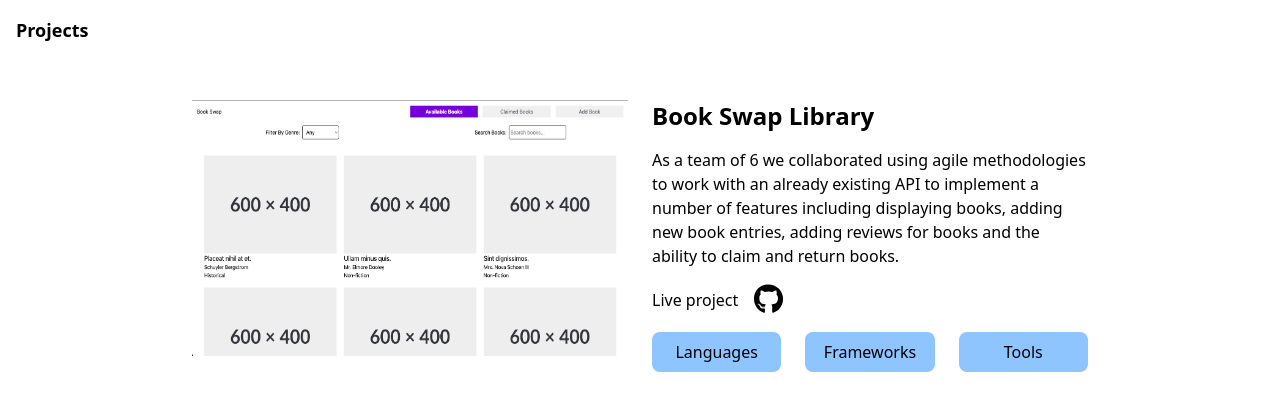
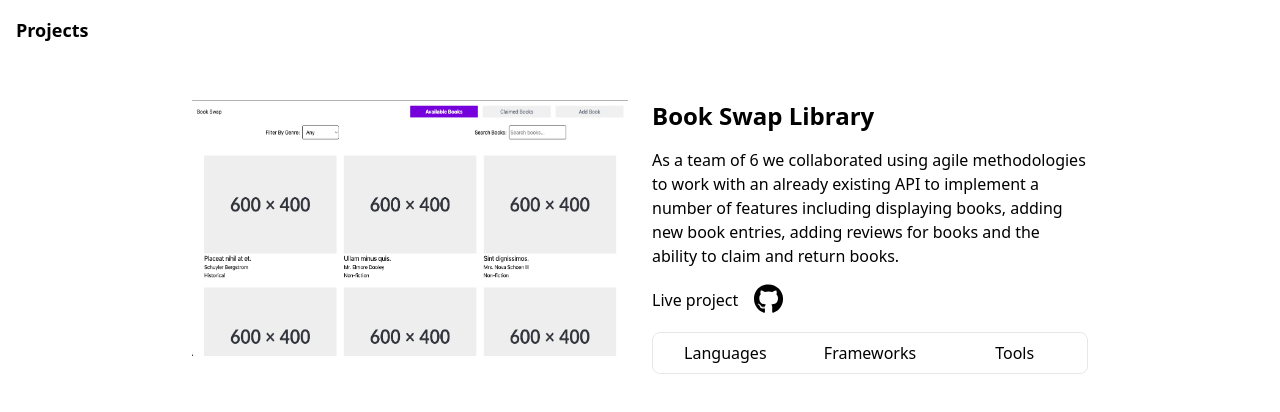
Before and after one commit to jlesliegit/react-portfolio, a React (Vite) app: page /projects/1 in a window 1280 px wide. Shown: the top 412 px of the page. Built offline with nearby package versions, Linux system fonts and the light colour scheme.

Commit message:
Added active styling on technology tabs

```diff
--- a/src/atoms/DisplaySingleProject.jsx
+++ b/src/atoms/DisplaySingleProject.jsx
@@ -29,7 +29,7 @@ export default function DisplaySingleProject(){
     return (
         <>
             <Nav link="/projects/" destination="Projects" />
-            <div className="grid grid-cols-1 gap-6 mt-10 md:grid-cols-2 px-5 md:px-12 lg:px-48">
+            <div className="grid md:grid-cols-2 gap-6 mt-10 px-5 md:px-12 lg:px-48">
                 <div>
                     {project.image && (
                         <img
--- a/src/atoms/TechnologyGrid.jsx
+++ b/src/atoms/TechnologyGrid.jsx
@@ -9,7 +9,7 @@ export default function TechnologyGrid() {
     const [showLanguages, setShowLanguages] = useState(false);
     const [showFrameworks, setShowFrameworks] = useState(false);
     const [showTools, setShowTools] = useState(false);
-    const [isActive, setIsActive] = useState(false);
+    const [activeTab, setActiveTab] = useState(null);
     const { id } = useParams();
 
     useEffect(() => {
@@ -26,19 +26,21 @@ export default function TechnologyGrid() {
     }, [id]);
 
     function handleLanguageChange(){
+        setActiveTab(activeTab === "languages" ? null : "languages");
         setShowLanguages(!showLanguages);
         setShowFrameworks(false);
         setShowTools(false);
-        setIsActive(!isActive);
     }
 
     function handleFrameworkChange(){
+        setActiveTab(activeTab === "frameworks" ? null : "frameworks");
         setShowFrameworks(!showFrameworks);
         setShowTools(false);
         setShowLanguages(false);
     }
 
     function handleToolsChange(){
+        setActiveTab(activeTab === "tools" ? null : "tools");
         setShowTools(!showTools);
         setShowFrameworks(false);
         setShowLanguages(false);
@@ -46,16 +48,25 @@ export default function TechnologyGrid() {
 
     return(
         <div>
-        <div className={'grid grid-cols-3 gap-6 max-md:flex max-md:flex-col mb-4'}>
-            <div className={'flex justify-center py-2 rounded-lg bg-blue-300'}>
+        <div className={'grid grid-cols-3 max-md:flex max-md:flex-col mb-4 border-1 border-gray-200 rounded-lg'}>
+            <div className={`flex justify-center py-2 rounded-lg
+            ${
+                activeTab === "languages" ? "bg-[#3780E9] text-white" : "bg-white"
+            }`}>
                 <h3 onClick={handleLanguageChange}>Languages</h3>
             </div>
 
-            <div className={'flex justify-center py-2 bg-blue-300 rounded-lg'}>
+            <div className={`flex justify-center py-2 rounded-lg
+                ${
+                    activeTab === "frameworks" ? "bg-[#3780E9] text-white" : "bg-white"
+                }`}>
                 <h3 onClick={handleFrameworkChange}>Frameworks</h3>
             </div>
 
-            <div className={'flex justify-center py-2 bg-blue-300 rounded-lg'}>
+            <div className={`flex justify-center py-2 rounded-lg
+                ${
+                    activeTab === "tools" ? "bg-[#3780E9] text-white" : "bg-white"
+                }`}>
             <h3 onClick={handleToolsChange}>Tools</h3>
             </div>
         </div>
```
